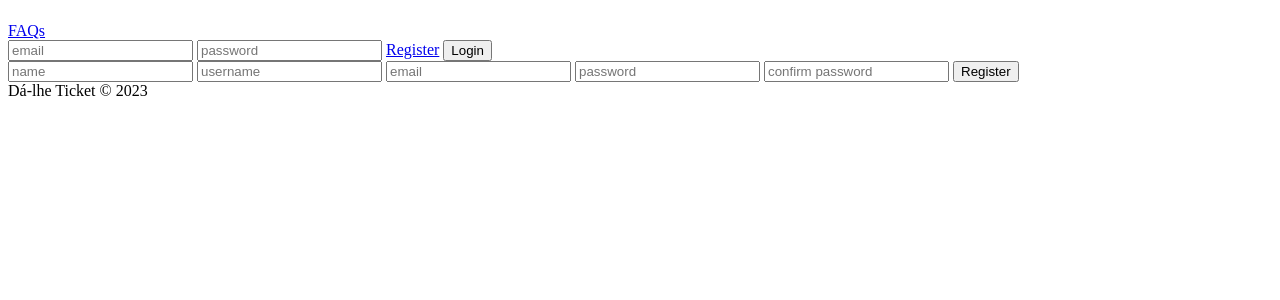
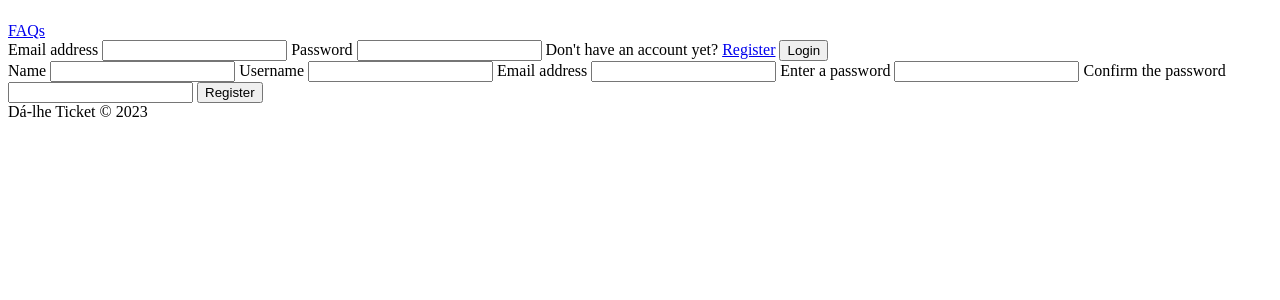
Before and after one commit to pedroojanuu/dalheticket, a PHP site: page /pages/register.php in a window 1280 px wide. Shown: the part 58-358 px from the top of the page. Run offline with PHP 8.4, Linux system fonts and the light colour scheme.

Commit message:
Added labels to all inputs. Register not accessible if logged in.

```diff
--- a/pages/change_password.php
+++ b/pages/change_password.php
@@ -31,14 +31,14 @@
 <?php
     if ($user_type != 'admin') {
 ?>
-        <label for="old">Old password:</label>
+        <label for="old">Old password</label>
         <input type="text" name="old" id="old">
 <?php
     }
 ?>
-        <label for="new">New password:</label>
+        <label for="new">New password</label>
         <input type="text" name="new" id="new">
-        <label for="new2">Confirm new password:</label>
+        <label for="new2">Confirm new password</label>
         <input type="text" name="new2" id="new2">
         <input type="hidden" name="username" value="<?=$_GET['username']?>">
         <button type="submit">Submit</button>
--- a/pages/register.php
+++ b/pages/register.php
@@ -3,6 +3,12 @@ declare(strict_types = 1);
 
 require_once(__DIR__ . '/../templates/common.tpl.php');
 require_once(__DIR__ . '/../utils/session.php');
+
+$session = new Session();
+
+if ($session->isLoggedIn()) {
+  header('Location: ../index.php');
+}
 
 drawHeader();
 drawRegisterForm();
@@ -11,11 +17,16 @@ drawFooter();
 
 <?php function drawRegisterForm() { ?>
   <form action="../actions/action_register.php" method="post" class="register">
-    <input type="text" name="name" placeholder="name">
-    <input type="text" name="username" placeholder="username">
-    <input type="email" name="email" placeholder="email">
-    <input type="password" name="password" placeholder="password">
-    <input type="password" name="password2" placeholder="confirm password">
+    <label for="name">Name</label>
+    <input type="text" name="name" id="name">
+    <label for="username">Username</label>
+    <input type="text" name="username" id="username">
+    <label for="email">Email address</label>
+    <input type="email" name="email" id="email">
+    <label for="password">Enter a password</label>
+    <input type="password" name="password" id="password">
+    <label for="password2">Confirm the password</label>
+    <input type="password" name="password2" id="password2">
     <button type="submit">Register</button>
   </form>
   <?php $session = new Session(); ?>
--- a/templates/common.tpl.php
+++ b/templates/common.tpl.php
@@ -42,8 +42,11 @@
 
 <?php function drawLoginForm(Session $session) { ?>
   <form action="../actions/action_login.php" method="post" class="login">
-    <input type="email" name="email" placeholder="email">
-    <input type="password" name="password" placeholder="password">
+    <label for="email">Email address</label>
+    <input type="email" name="email" id="email">
+    <label for="password">Password</label>
+    <input type="password" name="password" id="password">
+    Don't have an account yet?
     <a href="../pages/register.php">Register</a>
     <button type="submit">Login</button>
   </form>
```
Also changed, not shown: pages/submit_ticket.php (+6 -3 lines).
